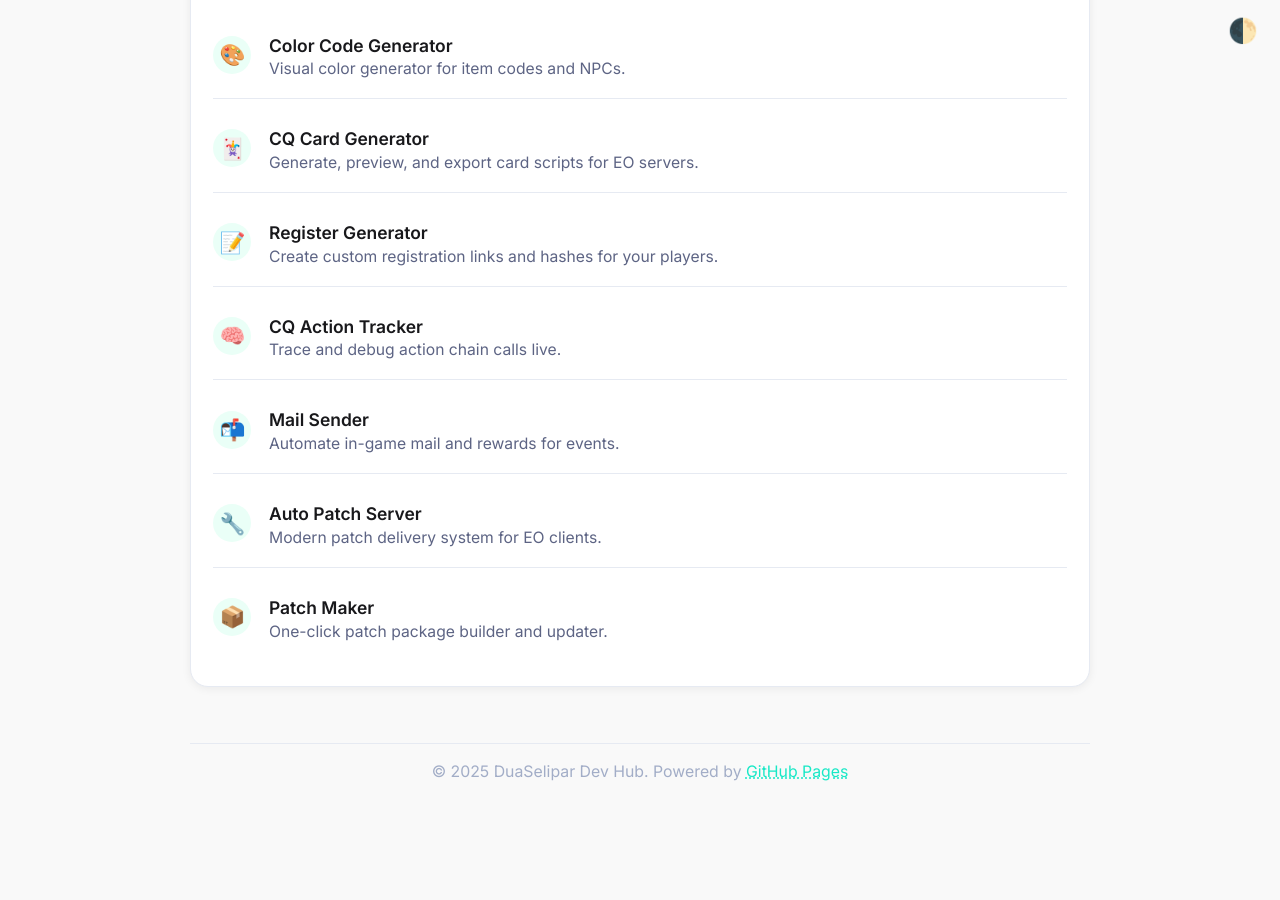
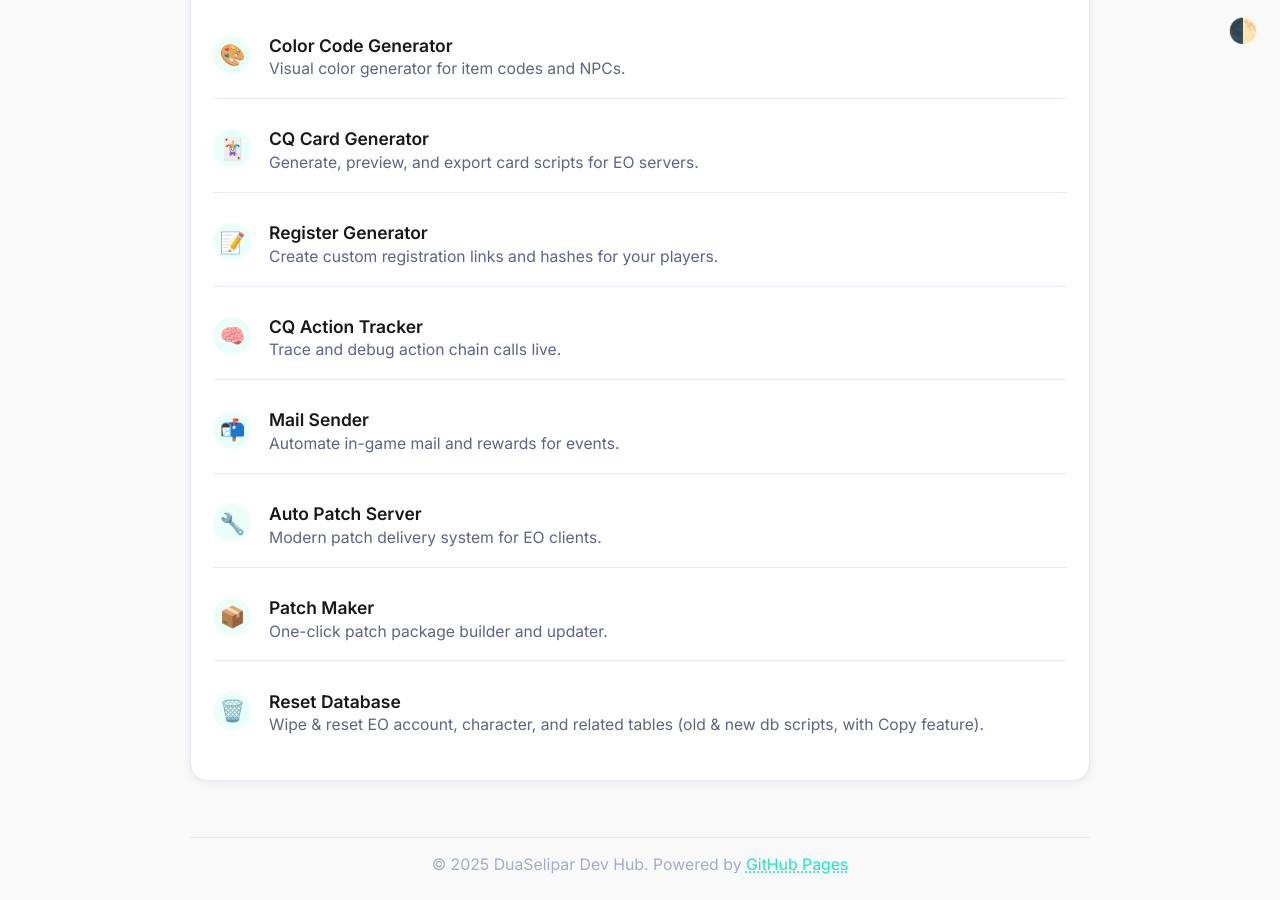
Before and after one commit to duaselipar/duaselipar.github.io, a Jekyll site: the page built from index.md, in a window 1280 px wide and 900 px high, scrolled down 869 px. Built offline with Jekyll 4.4.1, drawn with Linux system fonts in a browser that asks for light colours; before the commit the page ends 1675 px from its top, so only the background shows below that.

Commit message:
Updated content

```diff
--- a/eoscripts/reset-database.html
+++ b/eoscripts/reset-database.html
@@ -34,7 +34,6 @@
       <b>Danger Zone:</b> These scripts will <span class="text-danger">WIPE</span> player & account data.<br>
       <span class="text-danger">Backup your database before running!</span>
     </p>
-    <a href="/eoscripts/" class="btn btn-primary btn-sm">← Back to Tools</a>
   </div>
 
   <div class="container py-4 flex-grow-1">
--- a/index.md
+++ b/index.md
@@ -236,6 +236,14 @@ title: DuaSelipar Dev Hub
         <div class="desc">One-click patch package builder and updater.</div>
       </div>
     </li>
+    <li>
+  <div class="icon">🗑️</div>
+  <div class="desc-group">
+    <a class="label" href="/eoscripts/reset-database.html" target="_blank">Reset Database</a>
+    <div class="desc">Wipe & reset EO account, character, and related tables (old & new db scripts, with Copy feature).</div>
+  </div>
+</li>
+
   </ul>
 </section>
 
```
